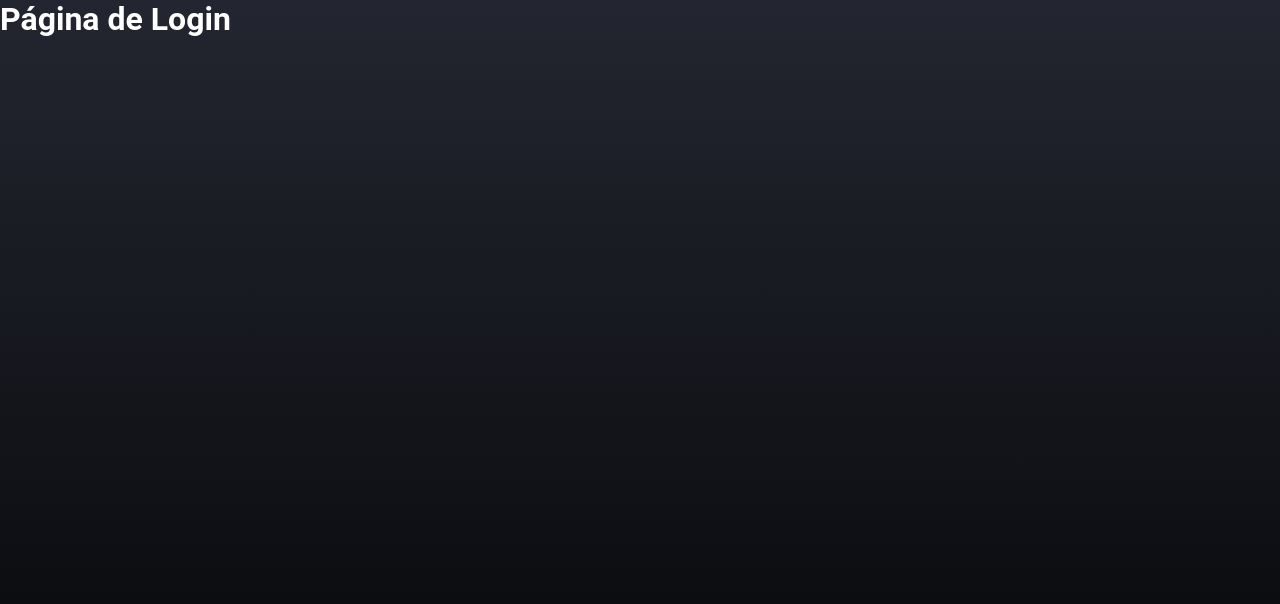
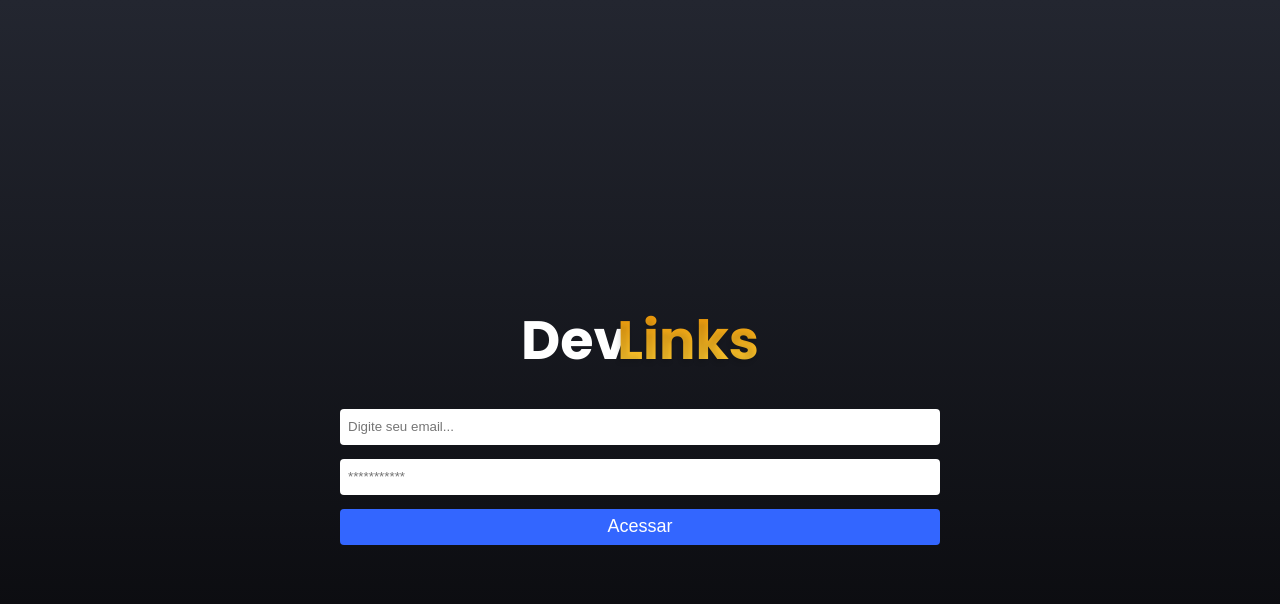
Before and after one commit to mathesukkj/semana-reactjs-devlinks, a React (Vite) app: page /login in a window 1280 px wide. Shown: the top 604 px of the page. Built offline with nearby package versions, Linux system fonts and the light colour scheme.

Commit message:
Added useState to login

```diff
--- a/src/pages/Login/index.jsx
+++ b/src/pages/Login/index.jsx
@@ -1,7 +1,30 @@
+import "./login.css";
+import { Logo } from "../../components/Logo";
+import { useState } from "react";
+
 export default function Login() {
+    const [email, setEmail] = useState("");
+    const [password, setPassword] = useState("");
+
     return (
-        <div>
-            <h1>Página de Login</h1>
+        <div className="login-container">
+            <Logo />
+            <form className="form">
+                <input
+                    type="email"
+                    placeholder="Digite seu email..."
+                    value={email}
+                    onChange={(e) => setEmail(e.target.value)}
+                />
+                <input
+                    type="password"
+                    placeholder="***********"
+                    autoComplete="on"
+                    value={password}
+                    onChange={(e) => setPassword(e.target.value)}
+                />
+                <button type="submit">Acessar</button>
+            </form>
         </div>
     );
 }
--- /dev/null
+++ b/src/pages/Login/login.css
@@ -0,0 +1,33 @@
+.login-container {
+    display: flex;
+    flex-direction: column;
+    align-items: center;
+    justify-content: center;
+    min-height: 100vh;
+    width: 100%;
+}
+
+.form {
+    display: flex;
+    flex-direction: column;
+    width: 100%;
+    max-width: 600px;
+}
+
+.form input {
+    border: 0;
+    height: 36px;
+    margin-bottom: 14px;
+    border-radius: 4px;
+    padding: 0 8px;
+    outline: none;
+}
+
+.form button {
+    height: 36px;
+    border-radius: 4px;
+    background-color: #3366FF;
+    border: 0;
+    color: #fff;
+    font-size: 18px;
+}
```
